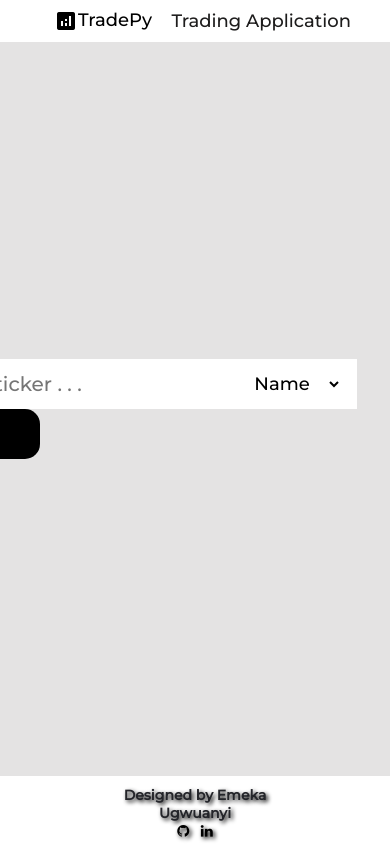
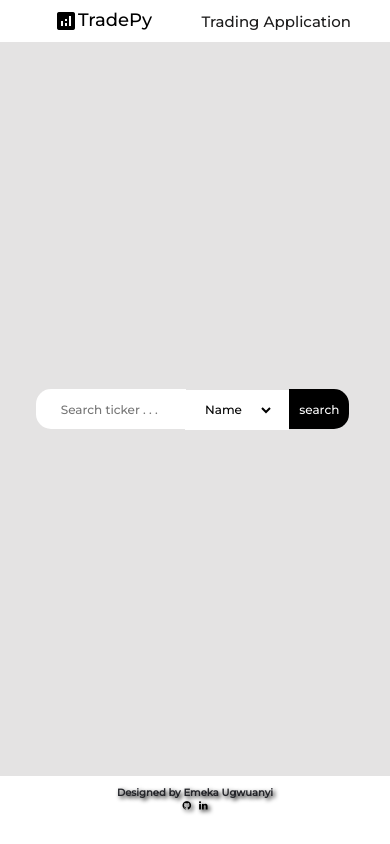
Before and after one commit to emylincon/TradingApp, a Flask app: page / in a window 390 px wide. Run offline with Flask 2, Linux system fonts and the light colour scheme; parts of the project's set-up code (start-up, migrations or seed data) failed here and were passed over; some libraries are stand-ins or nearby versions.

Commit message:
updated the designs for mobile device

```diff
--- a/static/style.css
+++ b/static/style.css
@@ -35,6 +35,7 @@
 :root {
     --switch_len: 40px;
     --search_radius: 15px;
+    --table_height: calc( 87vh - 40px );
 
 }
 
@@ -112,6 +113,7 @@
 }
 .chartbar{
     display: flex;
+    margin-top: 40px;
 
 }
 .update{
@@ -269,6 +271,7 @@
     color: rgb(46, 45, 45);
     background: white;
     min-height: 300px;
+    max-height: var(--table_height);
     padding: 5px;
 
 }
@@ -291,6 +294,7 @@
     border: 1px solid white;
     border-radius: 10px;
     min-height: 300px;
+    max-height: 600px;
     background: white;
     padding: 10px;
 
@@ -334,7 +338,7 @@
 
 .myTable{
     overflow: auto;
-    height: 85%;
+    height: 78%;
 }
 
 
@@ -382,13 +386,14 @@
     width: 100%;
     margin: 0 auto;
     color: black;
+    font-size: 13px;
 }
 
 table.query td, th{
     padding: 8px;
     text-align: left;
     border-bottom: 1px solid #ddd;
-    font-size: 13px;
+
     }
 table.query tr:hover {
     background-color:#f5f5f5;
@@ -432,7 +437,7 @@
 
 @media screen and (max-width:800px){
     .line-charts{
-        width: 500px;
+        width: 600px;
     }
 }
 
@@ -443,8 +448,65 @@
     }
 }
 
-@media screen and (max-width:800px){
-    .line-charts{
-        width: 600px;
+@media screen and (max-width:660px){
+    .searchResults{
+        min-width: 300px;
+    }
+    .inner-footer{
+        font-size: 10px;
+    }
+
+    .about{
+        font-size: 15px;
+    }
+    .innerBox input[type="submit"]{
+        width: 60px;
+        font-size:12px;
+        height: 40px;
+    }
+    .innerBox select{
+        font-size: 15px;
+        font-size:12px;
+        height: 40px;
+        top:0px;
+    }
+    .innerBox input[type="text"]{
+        width: 150px;
+        font-size:12px;
+        height: 40px;
+    }
+    .innerBox{
+        width: 250px;
+        display: flex;
+        align-items: center;
+        justify-content: center;
+    }
+    .innerBox input{
+        font-size: 15px;
+    }
+    .BigBox{
+        display: flex;
+        align-items: center;
+        justify-content: center;
+    }
+    .searchResults{
+        max-width: 350px;
+    }
+    table.query{
+        font-size: 10px;
+    }
+    .update{
+        font-size: 10px;
+    }
+
+}
+
+@media screen and (max-width:372px){
+    body{
+        width: 372px;
+        overflow: auto;
+    }
+    input[type="checkbox"] {
+        width: 80px;
     }
 }
```
